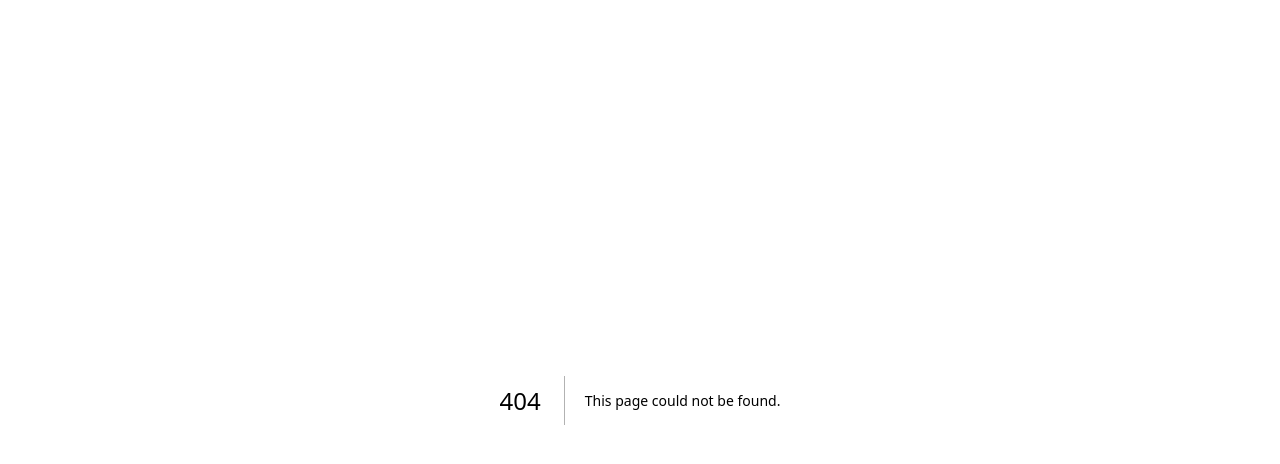
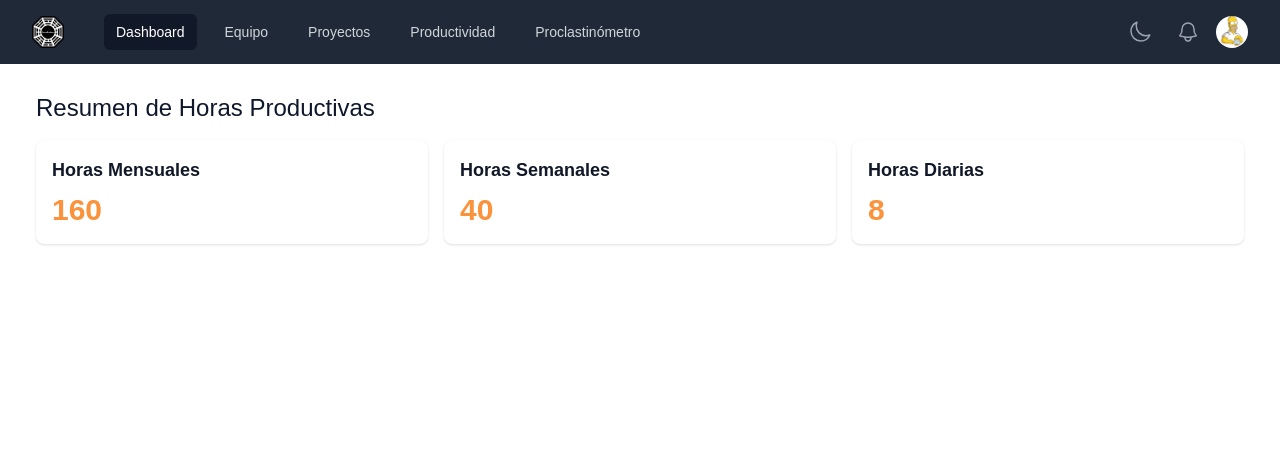
Before and after one commit to RodrigoOssa/proclastinometro, a Next.js app: page /productivity in a window 1280 px wide. Before the commit this address had no page. Shown: the top 464 px of the page. Built offline with nearby package versions, Linux system fonts and the light colour scheme.

Commit message:
Productivity page

```diff
--- a/src/app/dashboard/components/ProductiveTime.tsx
+++ b/src/app/dashboard/components/ProductiveTime.tsx
@@ -1,10 +1,15 @@
-export default function ProductiveTime() {
-
 interface Data {
     monthly: number,
     weekly: number,
     dayly: number,
 }
+interface Props {
+    title: string;
+    estimatedTime?: Data;
+    realTime?: Data;    //TODO: Agregar props de las horas de trabajo
+}
+
+export default function ProductiveTime({ title, estimatedTime }: Props) {
     const data: Data = {
         monthly: 160,
         weekly: 40,
@@ -13,7 +18,7 @@ export default function ProductiveTime() {
     return (
         <section className="mx-auto px-4 py-6 max-w-7xl sm:px-6 lg:px-8">
             <h1 className="text-hColor dark:text-hColor text-2xl">
-                Horas de Productivas
+                {title}
             </h1>
             <p className="text-pColor dark:text-pColor">
 
@@ -21,15 +26,39 @@ export default function ProductiveTime() {
             <div className="mt-4 grid grid-cols-1 gap-4 sm:grid-cols-3">
                 <div className="p-4 bg-white dark:bg-gray-800 rounded-lg shadow">
                     <h2 className="text-lg font-semibold text-gray-900 dark:text-white">Horas Mensuales</h2>
+                    {estimatedTime ?
+                        <p className="mt-2 text-3xl font-bold text-orange-400">
+                            160
+                            <span className="text-3xl font-bold text-gray-900 dark:text-white"> / </span>
+                            <span className="mt-2 text-3xl font-bold text-red-500"> 230</span>
+                        </p>
+                        :
                         <p className="mt-2 text-3xl font-bold text-orange-400">160</p>
+                    }
                 </div>
                 <div className="p-4 bg-white dark:bg-gray-800 rounded-lg shadow">
                     <h2 className="text-lg font-semibold text-gray-900 dark:text-white">Horas Semanales</h2>
+                    {estimatedTime ?
+                        <p className="mt-2 text-3xl font-bold text-orange-400">
+                            40
+                            <span className="text-3xl font-bold text-gray-900 dark:text-white"> / </span>
+                            <span className="mt-2 text-3xl font-bold text-red-500"> 100</span>
+                        </p>
+                        :
                         <p className="mt-2 text-3xl font-bold text-orange-400">40</p>
+                    }
                 </div>
                 <div className="p-4 bg-white dark:bg-gray-800 rounded-lg shadow">
                     <h2 className="text-lg font-semibold text-gray-900 dark:text-white">Horas Diarias</h2>
+                    {estimatedTime ?
+                        <p className="mt-2 text-3xl font-bold text-orange-400">
+                            8
+                            <span className="text-3xl font-bold text-gray-900 dark:text-white"> / </span>
+                            <span className="mt-2 text-3xl font-bold text-red-500"> 8</span>
+                        </p>
+                        :
                         <p className="mt-2 text-3xl font-bold text-orange-400">8</p>
+                    }
                 </div>
             </div>
         </section>
--- a/src/app/dashboard/page.tsx
+++ b/src/app/dashboard/page.tsx
@@ -9,7 +9,7 @@ const Dashboard = () => {
         <main
             className="container mx-3 w-auto mt-5 mb-10 p-1 flex-col justify-center md:m-auto space-y-5.5">
             <WelcomeUser />
-            <ProductiveTime />
+            <ProductiveTime title="Horas productivas" />
             <ProclastinateTime />
             <ProjectList />
             <Notes />
--- /dev/null
+++ b/src/app/procrastinate/layout.tsx
@@ -0,0 +1,13 @@
+import Navbar from "@/ui/navbar";
+
+export default function ProcrastinateLayout({ children }: Readonly<{
+    children: React.ReactNode;
+}>) {
+    return (
+        <div className="h-auto min-h-screen">
+            <Navbar />
+            {children}
+            {/* <Footer /> */}
+        </div>
+    );
+}
--- /dev/null
+++ b/src/app/procrastinate/page.tsx
@@ -0,0 +1,8 @@
+export default function Procrastinate() {
+
+    return (
+        <main>
+            <h1>Procrastinate</h1>
+        </main>
+    )
+}
--- /dev/null
+++ b/src/app/productivity/layout.tsx
@@ -0,0 +1,13 @@
+import Navbar from "@/ui/navbar";
+
+export default function ProductivityLayout({ children }: Readonly<{
+    children: React.ReactNode;
+}>) {
+    return (
+        <div className="h-auto min-h-screen">
+            <Navbar />
+            {children}
+            {/* <Footer /> */}
+        </div>
+    );
+}
--- /dev/null
+++ b/src/app/productivity/page.tsx
@@ -0,0 +1,11 @@
+import ProductiveTime from "../dashboard/components/ProductiveTime";
+
+
+export default function Productivity() {
+    return (
+        <main className="container mx-3 w-auto mt-5 mb-10 p-1 flex-col justify-center md:m-auto space-y-5.5">
+            <ProductiveTime title="Resumen de Horas Productivas" />
+
+        </main>
+    )
+}
--- /dev/null
+++ b/src/app/projects/layout.tsx
@@ -0,0 +1,13 @@
+import Navbar from "@/ui/navbar";
+
+export default function ProjectsLayout({ children }: Readonly<{
+    children: React.ReactNode;
+}>) {
+    return (
+        <div className="h-auto min-h-screen">
+            <Navbar />
+            {children}
+            {/* <Footer /> */}
+        </div>
+    );
+}
--- /dev/null
+++ b/src/app/projects/page.tsx
@@ -0,0 +1,7 @@
+export default function Projects() {
+    return (
+        <main>
+            <h1>Proyectos</h1>
+        </main>
+    )
+}
--- /dev/null
+++ b/src/app/team/layout.tsx
@@ -0,0 +1,13 @@
+import Navbar from "@/ui/navbar";
+
+export default function TeamLayout({ children }: Readonly<{
+    children: React.ReactNode;
+}>) {
+    return (
+        <div className="h-auto min-h-screen">
+            <Navbar />
+            {children}
+            {/* <Footer /> */}
+        </div>
+    );
+}
--- /dev/null
+++ b/src/app/team/page.tsx
@@ -0,0 +1,8 @@
+export default function Team() {
+
+    return (
+        <main>
+            <h1>Team</h1>
+        </main>
+    )
+}
--- a/src/ui/navbar.tsx
+++ b/src/ui/navbar.tsx
@@ -11,10 +11,10 @@ const user = {
 }
 const navigation = [
     { name: 'Dashboard', href: '/dashboard', current: true },
-    { name: 'Equipo', href: '/dashboard/team', current: false },
-    { name: 'Projects', href: '#', current: false },
-    { name: 'Calendar', href: '#', current: false },
-    { name: 'Reports', href: '#', current: false },
+    { name: 'Equipo', href: '/team', current: false },
+    { name: 'Proyectos', href: '/projects', current: false },
+    { name: 'Productividad', href: '/productivity', current: false },
+    { name: 'Proclastinómetro', href: '/procrastinate', current: false },
 ]
 const userNavigation = [
     { name: 'Perfil', href: '/profile' },
```
Lines whose indentation alone changed are shown as unchanged.
